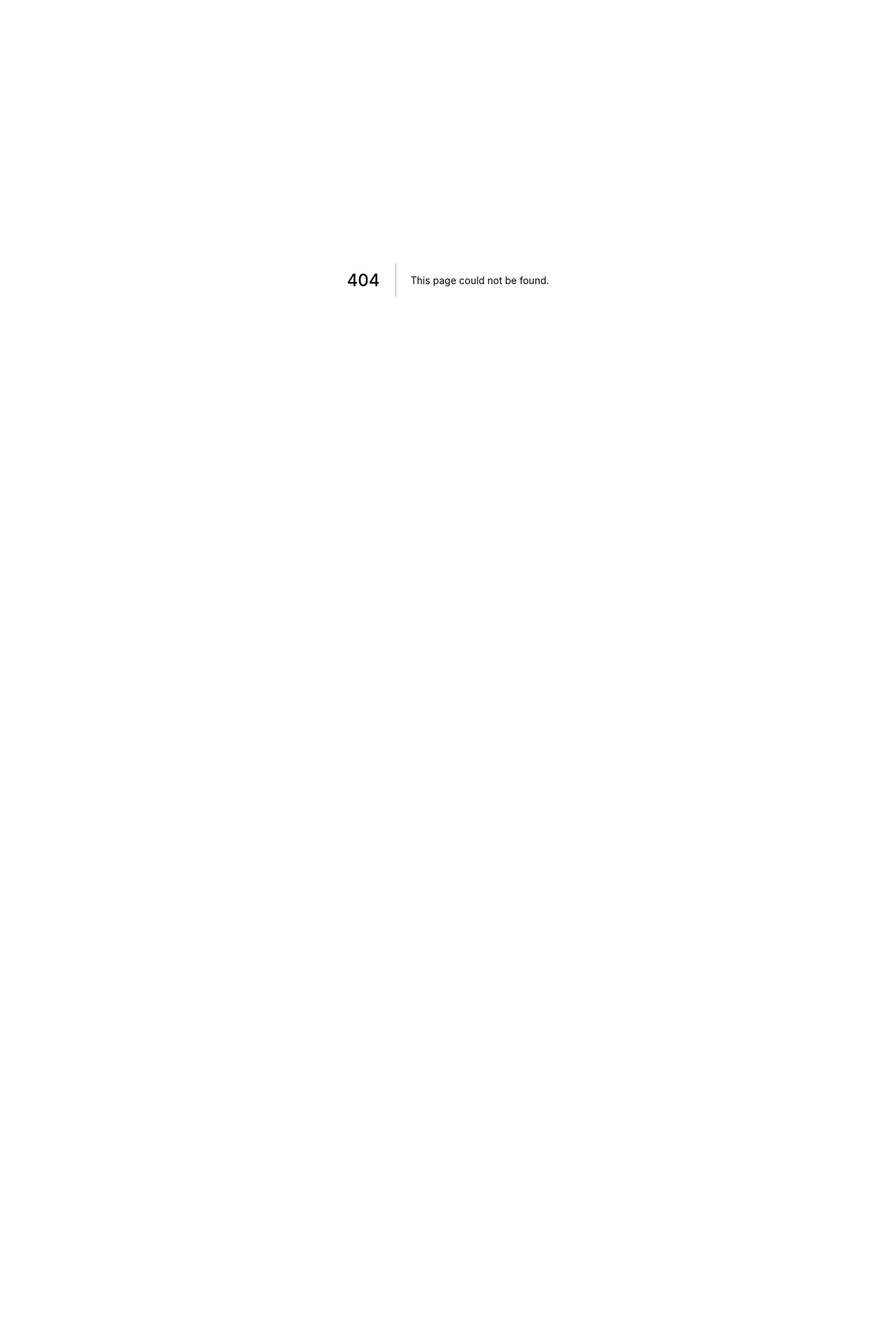
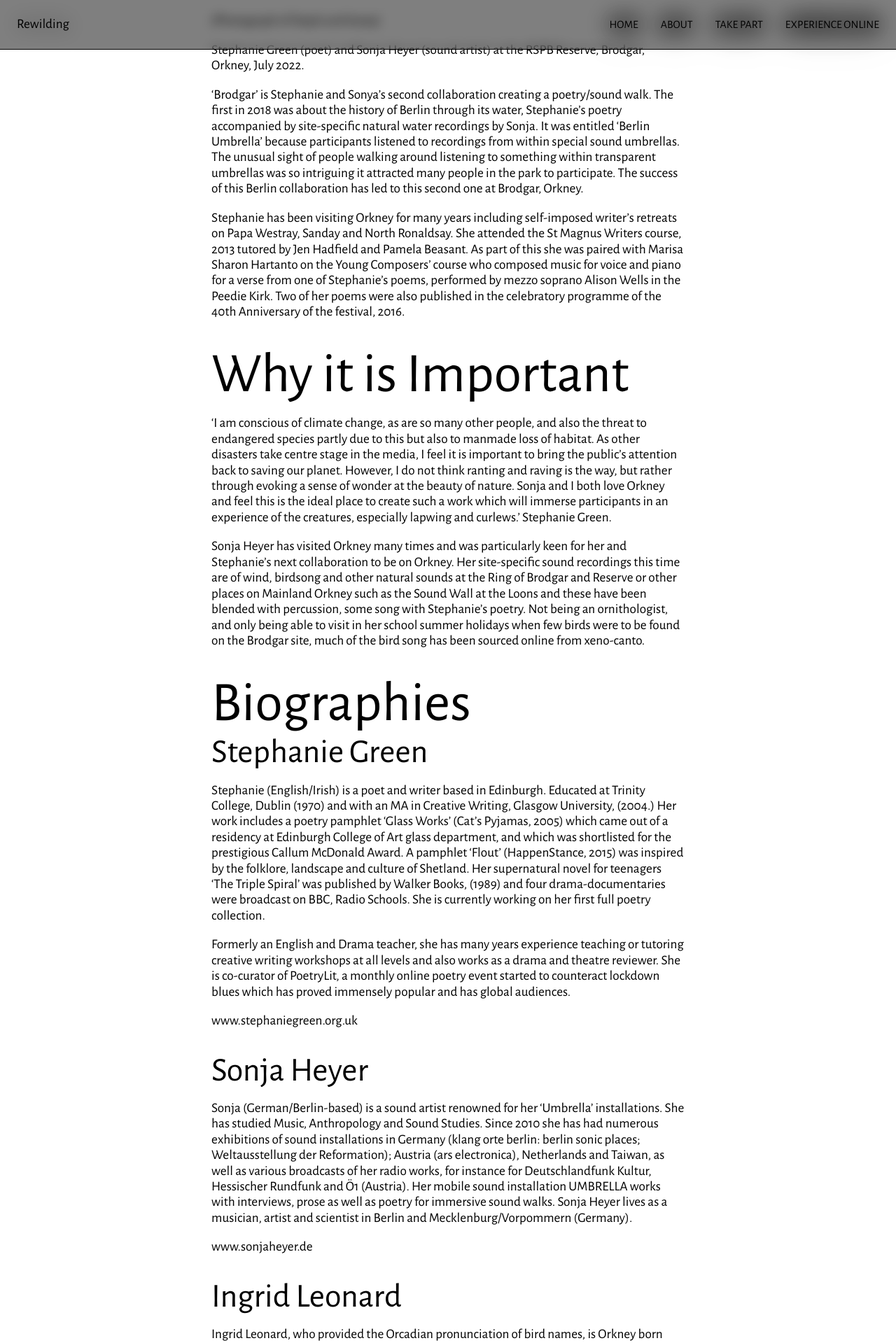
Before and after one commit to empowermint/brodgar, a Next.js app: page /biographies in a window 1280 px wide. Before the commit this address had no page. Shown: the top 1919 px of the page at 70% size. Before the commit the page ends 800 px from the top, so only its background shows below. Built offline with nearby package versions, Linux system fonts and the light colour scheme.

Commit message:
Import biographies

```diff
--- /dev/null
+++ b/pages/biographies.mdx
@@ -0,0 +1,50 @@
+import Layout from '../components/Layout'
+
+export const meta = {
+  title: "Biographies",
+  description: "Meet Stephanie Green and Sonia Heyer, creators of Rewilding: Brodgar Poetry/Sound Walk"
+}
+
+<section>
+
+[Photograph of Steph and Sonja]
+
+Stephanie Green (poet) and Sonja Heyer (sound artist) at the RSPB Reserve, Brodgar, Orkney, July 2022.
+
+‘Brodgar’ is Stephanie and Sonya’s second collaboration creating a poetry/sound walk. The first in 2018 was about the history of Berlin through its water, Stephanie’s poetry accompanied by site-specific natural water recordings by Sonja. It was entitled ‘Berlin Umbrella’ because participants listened to recordings from within special sound umbrellas. The unusual sight of people walking around listening to something within transparent umbrellas was so intriguing it attracted many people in the park to participate. The success of this Berlin collaboration has led to this second one at Brodgar, Orkney.
+
+Stephanie has been visiting Orkney for many years including self-imposed writer’s retreats on Papa Westray, Sanday and North Ronaldsay. She attended the St Magnus Writers course, 2013 tutored by Jen Hadfield and Pamela Beasant. As part of this she was paired with Marisa Sharon Hartanto on the Young Composers’ course who composed music for voice and piano for a verse from one of Stephanie’s  poems, performed by mezzo soprano Alison Wells in the Peedie Kirk. Two of her poems were also published in the celebratory programme of the 40th Anniversary of the festival, 2016.
+
+## Why it is Important
+
+‘I am conscious of climate change, as are so many other people, and also the threat to  endangered species partly due to this but also to manmade loss of habitat.  As other disasters take centre stage in the media, I feel it is important to bring the public’s attention back to saving our planet. However, I do not think ranting and raving is the way, but rather through evoking a sense of wonder at the beauty of nature. Sonja and I both love Orkney and feel this is the ideal place to create such a work which will immerse participants in an experience of the creatures, especially lapwing and curlews.’ Stephanie Green.
+
+Sonja Heyer has visited Orkney many times and was particularly keen for her and Stephanie’s next collaboration to be on Orkney. Her site-specific sound recordings this time are of wind, birdsong and other natural sounds at the Ring of Brodgar and Reserve or other places on Mainland Orkney such as the Sound Wall at the Loons and these have been blended with percussion, some song with Stephanie’s poetry. Not being an ornithologist, and only being able to visit in her school summer holidays when few birds were to be found on the Brodgar site, much of the bird song has been sourced online from xeno-canto.
+
+## Biographies
+
+### Stephanie Green
+
+Stephanie (English/Irish) is a poet and writer based in Edinburgh. Educated at Trinity College, Dublin (1970) and with an MA in Creative Writing, Glasgow University, (2004.)  Her work includes a poetry pamphlet ‘Glass Works’ (Cat’s Pyjamas, 2005) which came out of a residency at Edinburgh College of Art glass department, and which was shortlisted for the prestigious Callum McDonald Award. A pamphlet ‘Flout’ (HappenStance, 2015) was inspired by the folklore, landscape and culture of Shetland.  Her supernatural novel for teenagers ‘The Triple Spiral’ was published by Walker Books, (1989) and four drama-documentaries were broadcast on BBC, Radio Schools. She is currently working on her first full poetry collection.
+
+Formerly an English and Drama teacher, she has many years experience teaching or tutoring creative writing workshops at all levels and also works as a drama and theatre reviewer. She is co-curator of PoetryLit, a monthly online poetry event started to counteract lockdown blues which has proved immensely popular and has global audiences.
+
+www.stephaniegreen.org.uk
+
+### Sonja Heyer
+
+Sonja (German/Berlin-based) is a sound artist renowned for her ‘Umbrella’ installations. She has studied Music, Anthropology and Sound Studies. Since 2010 she has had numerous exhibitions of sound installations in Germany (klang orte berlin: berlin sonic places; Weltausstellung der Reformation); Austria (ars electronica), Netherlands and Taiwan, as well as various broadcasts of her radio works, for instance for Deutschlandfunk Kultur, Hessischer Rundfunk and Ö1 (Austria). Her mobile sound installation UMBRELLA works with interviews, prose as well as poetry for immersive sound walks. Sonja Heyer lives as a musician, artist and scientist in Berlin and Mecklenburg/Vorpommern (Germany).
+
+www.sonjaheyer.de
+
+### Ingrid Leonard
+
+Ingrid Leonard, who provided the Orcadian pronunciation of bird names, is Orkney born and bred but now living in Lithuania. She is a poet with two pamphlets published ‘Rammo in Stenness’ and XX both available in the XX Bookshop, Kirkwall.
+
+### Lucy Alsop
+
+Lucy Alsop is a soprano who has previously performed a solo work, XX at the St Magnus Festival (Date) Orkney born and bred she continues to live on Orkney and works as a copyeditor for the XX.
+
+</section>
+
+export default ({ children }) => <Layout meta={meta}>{children}</Layout>
```
